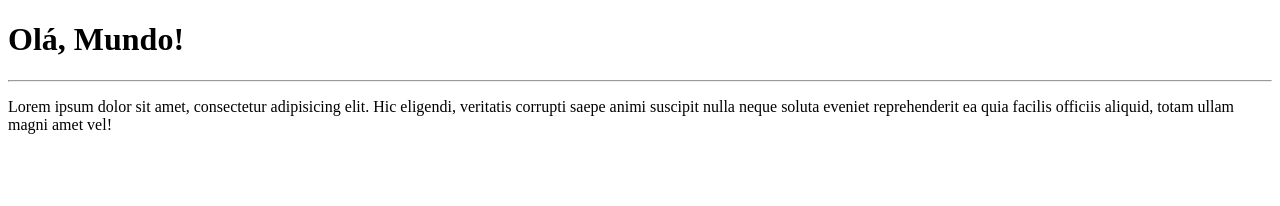
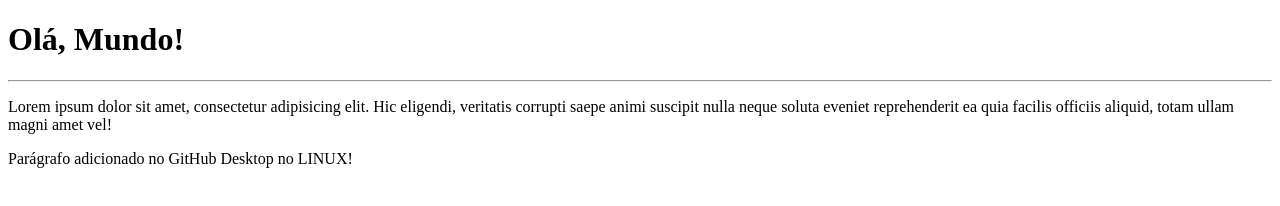
Before and after one commit to Everton-D-Alves/OlaMundo, a plain HTML site: page site-exemplo/index.html in a window 1280 px wide. Drawn offline with Linux system fonts and the light colour scheme.

Commit message:
Mudei o arquivo index

```diff
--- a/site-exemplo/index.html
+++ b/site-exemplo/index.html
@@ -9,5 +9,6 @@
 <body>
     <h1>Olá, Mundo!</h1><hr>
     <p>Lorem ipsum dolor sit amet, consectetur adipisicing elit. Hic eligendi, veritatis corrupti saepe animi suscipit nulla neque soluta eveniet reprehenderit ea quia facilis officiis aliquid, totam ullam magni amet vel!</p>
+    <p>Parágrafo adicionado no GitHub Desktop no LINUX!</p>
 </body>
 </html>
```
